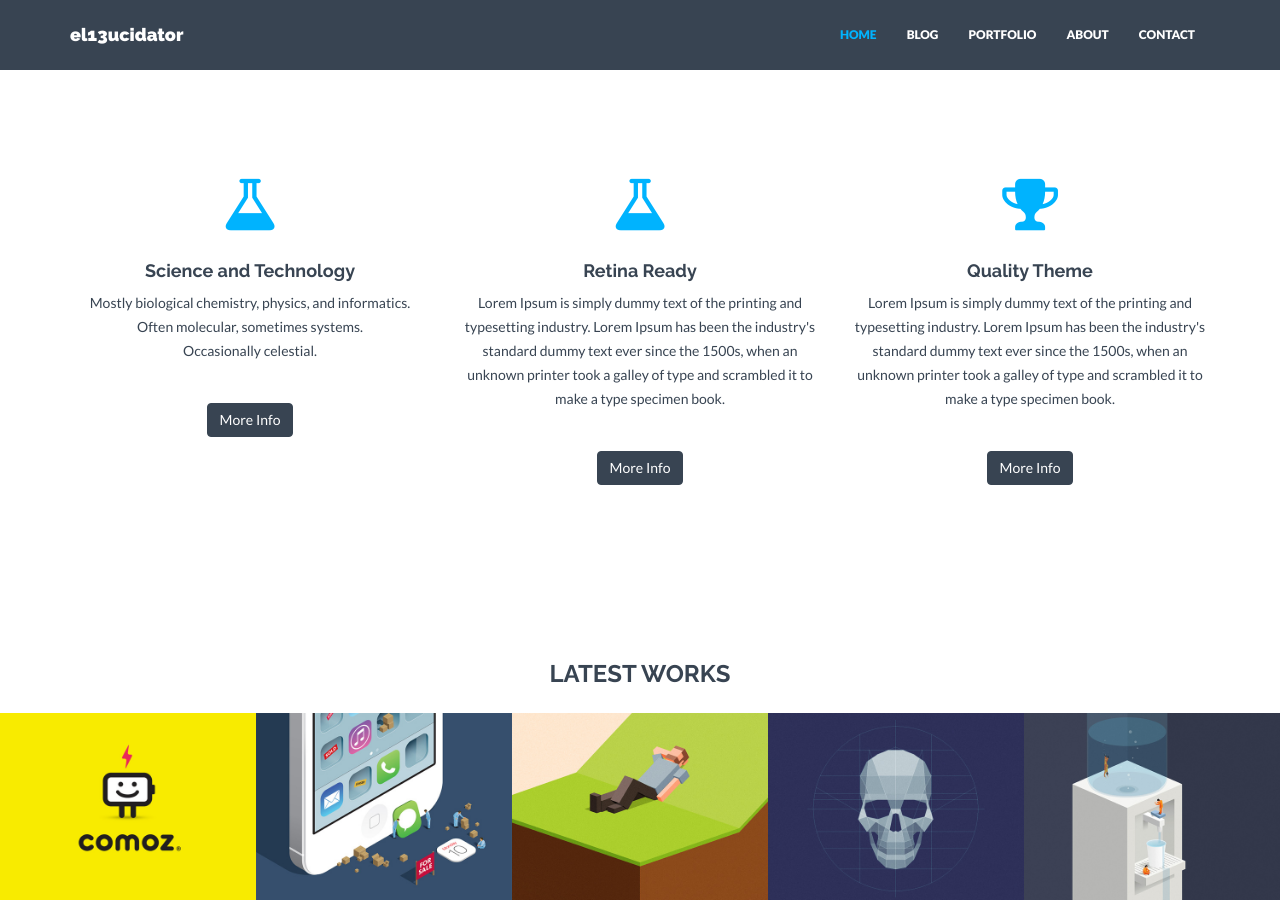
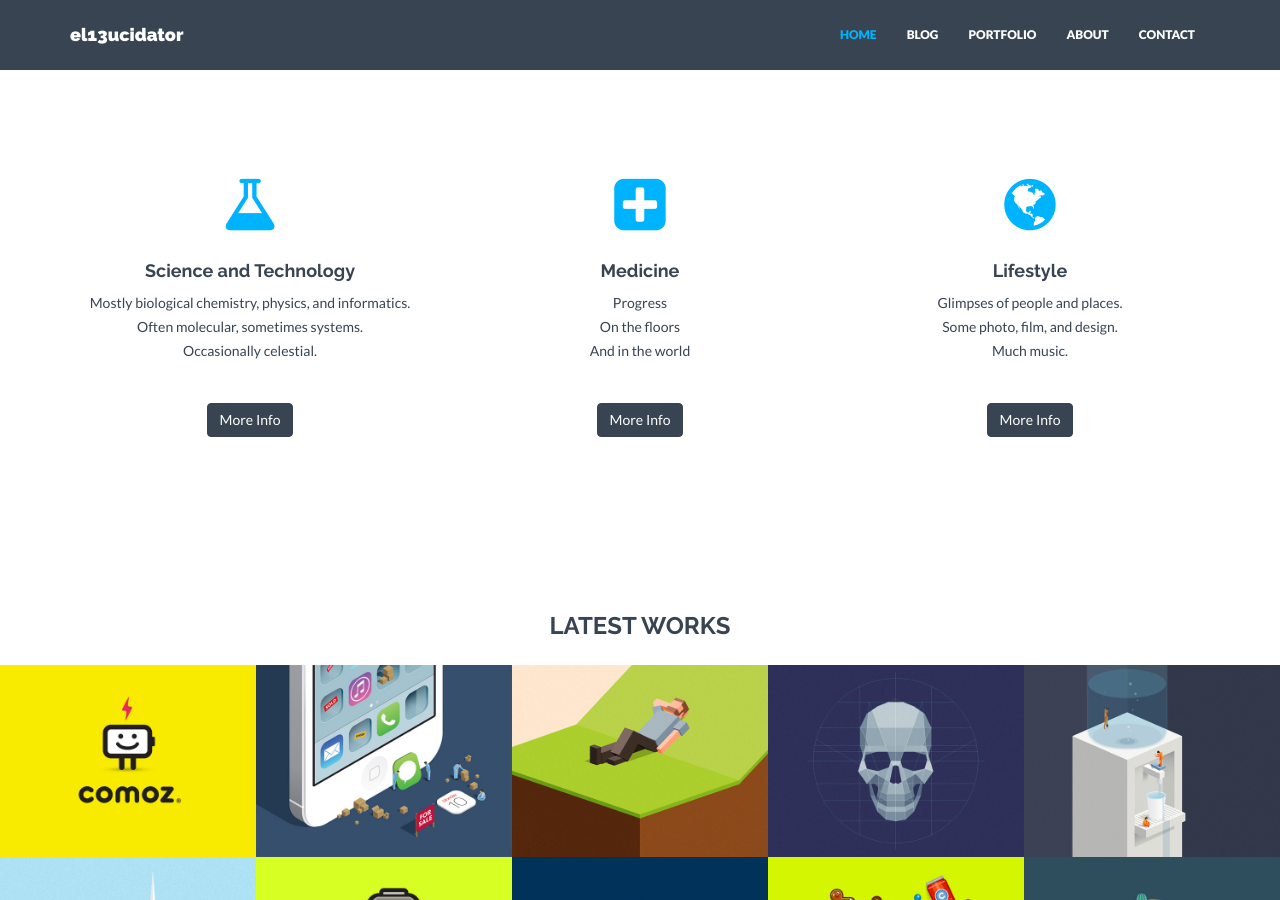
Before and after one commit to el13ucidator/el13ucidator.github.io, a Jekyll site: the page built from index.html, in a window 1280 px wide and 900 px high, scrolled down 751 px. Built offline with Jekyll 4.4.1, drawn with Linux system fonts in a browser that asks for light colours; nearby versions of some CDN libraries.

Commit message:
elab foci

```diff
--- a/index.html
+++ b/index.html
@@ -16,15 +16,19 @@ permalink: /
                 <p><br/><a href="#" class="btn btn-theme">More Info</a></p>
             </div>
             <div class="col-md-4">
-                <i class="fa fa-flask"></i>
-                <h4>Retina Ready</h4>
-                <p>Lorem Ipsum is simply dummy text of the printing and typesetting industry. Lorem Ipsum has been the industry's standard dummy text ever since the 1500s, when an unknown printer took a galley of type and scrambled it to make a type specimen book.</p>
+                <i class="fa fa-plus-square"></i>
+                <h4>Medicine</h4>
+                <p>Progress
+                <br />On the floors
+                <br />And in the world</p>
                 <p><br/><a href="#" class="btn btn-theme">More Info</a></p>
             </div>
             <div class="col-md-4">
-                <i class="fa fa-trophy"></i>
-                <h4>Quality Theme</h4>
-                <p>Lorem Ipsum is simply dummy text of the printing and typesetting industry. Lorem Ipsum has been the industry's standard dummy text ever since the 1500s, when an unknown printer took a galley of type and scrambled it to make a type specimen book.</p>
+                <i class="fa fa-globe"></i>
+                <h4>Lifestyle</h4>
+                <p> Glimpses of people and places.
+                <br /> Some photo, film, and design.
+                <br /> Much music.</p>
                 <p><br/><a href="#" class="btn btn-theme">More Info</a></p>
             </div>
         </div>
```
